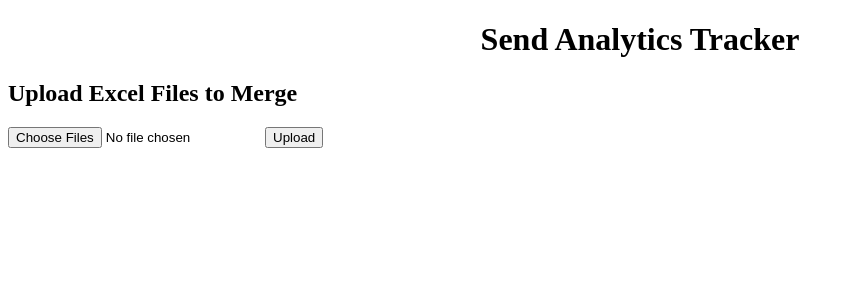
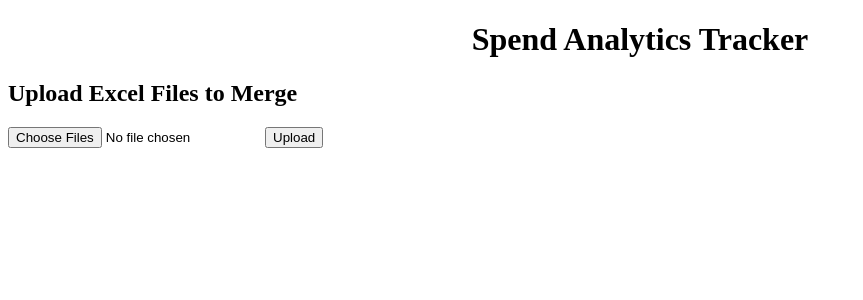
Before and after one commit to jtinaguo/spend_analytics_tracker, a Flask app: page / in a window 1280 px wide. Shown: the top 300 px of the page, without its empty margins (0-863 px from the left). Run offline with Flask 3, Linux system fonts and the light colour scheme.

Commit message:
Spelling

```diff
--- a/templates/index.html
+++ b/templates/index.html
@@ -28,7 +28,7 @@
     </style>
 </head>
 <body>
-    <h1>Send Analytics Tracker</h1>
+    <h1>Spend Analytics Tracker</h1>
     <h2>Upload Excel Files to Merge</h2>
     <form id="uploadForm" enctype="multipart/form-data">
         <input type="file" name="file[]" multiple>
```
